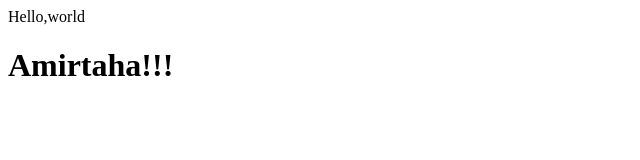
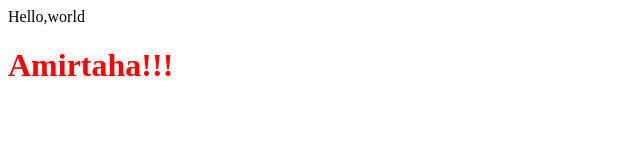
Before and after one commit to lilPoker/cs50xiran, a plain HTML site: page index.html in a window 1280 px wide. Shown: the whole page, without its empty margins (0-640 px from the left). Drawn offline with Linux system fonts and the light colour scheme.

Commit message:
add color in heading

```diff
--- a/index.html
+++ b/index.html
@@ -10,7 +10,7 @@
 
 <body>
     Hello,world
-    <h1>Amirtaha!!!</h1>
+    <h1 style="color: red">Amirtaha!!!</h1>
 </body>
 
 </html>
```
